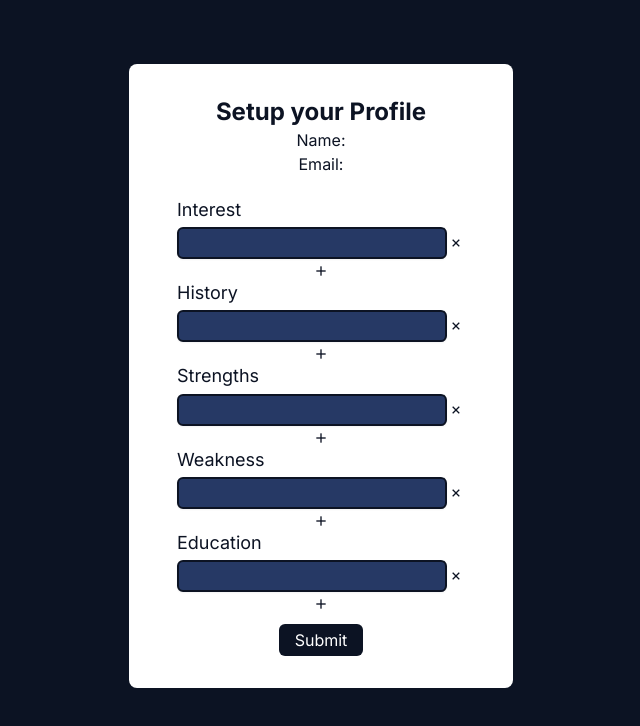
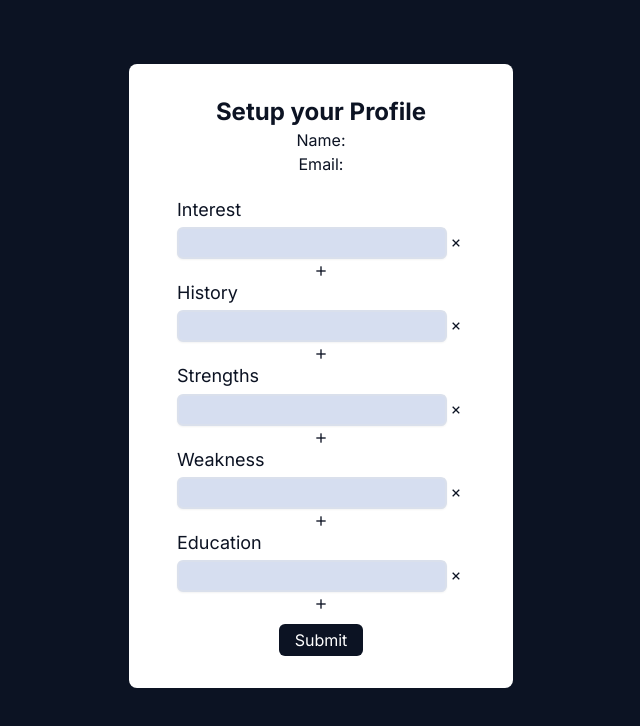
Before and after one commit to unravyl/beacon, a Next.js app: page /register in a window 1280 px wide. Shown: the top 726 px of the page, without its empty margins (319-959 px from the left). Built offline with nearby package versions, Linux system fonts and the light colour scheme.

Commit message:
change input color

```diff
--- a/components/generics/Input.jsx
+++ b/components/generics/Input.jsx
@@ -33,7 +33,7 @@ function Input({ title, post, setPost }) {
             >
               <input
                 type="text"
-                className="rounded-md w-full border-[#0c1323] bg-[#263965] shadow-sm border-2 text-white text-lg"
+                className="rounded-md w-full border-[#DAE0EC] bg-[#D6DEF0] shadow-sm border-2 text-white text-lg"
                 value={element}
                 onChange={(e) => handleInputChange(index, e.target.value)}
               />
```
